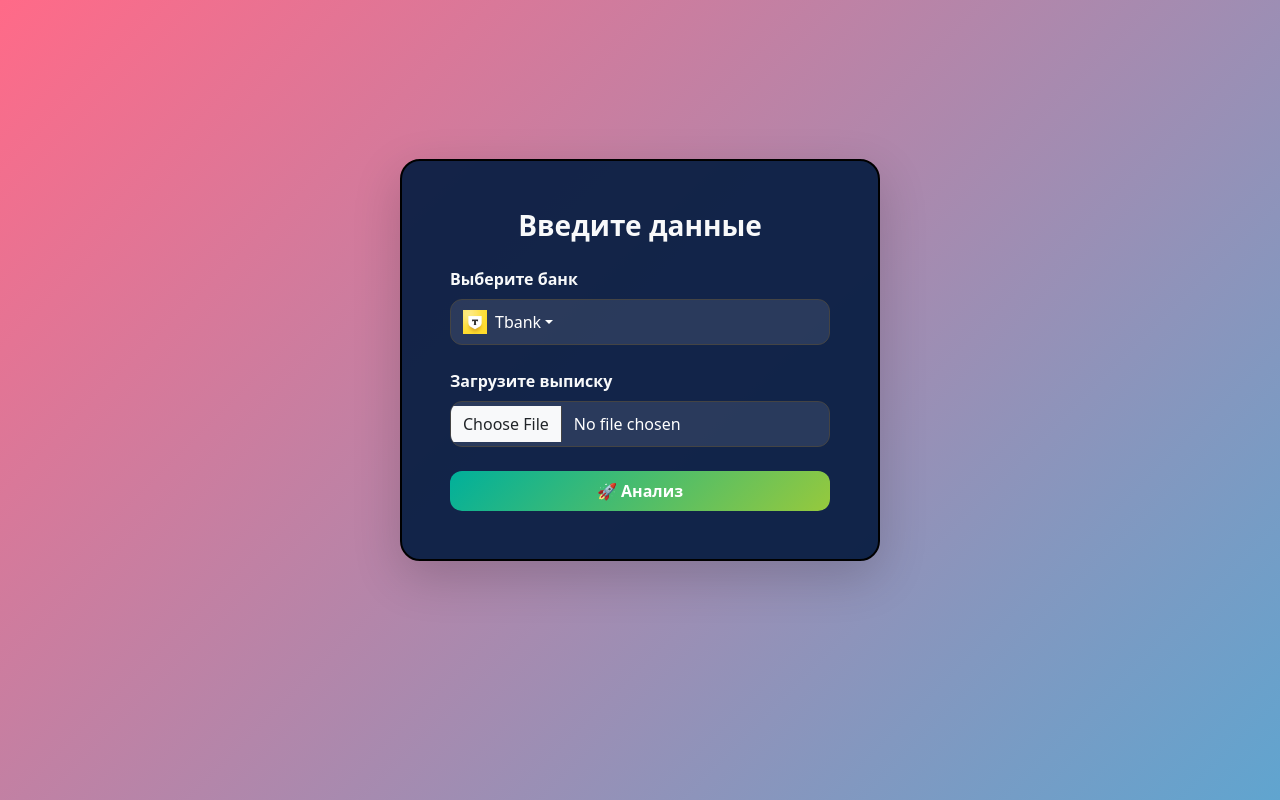
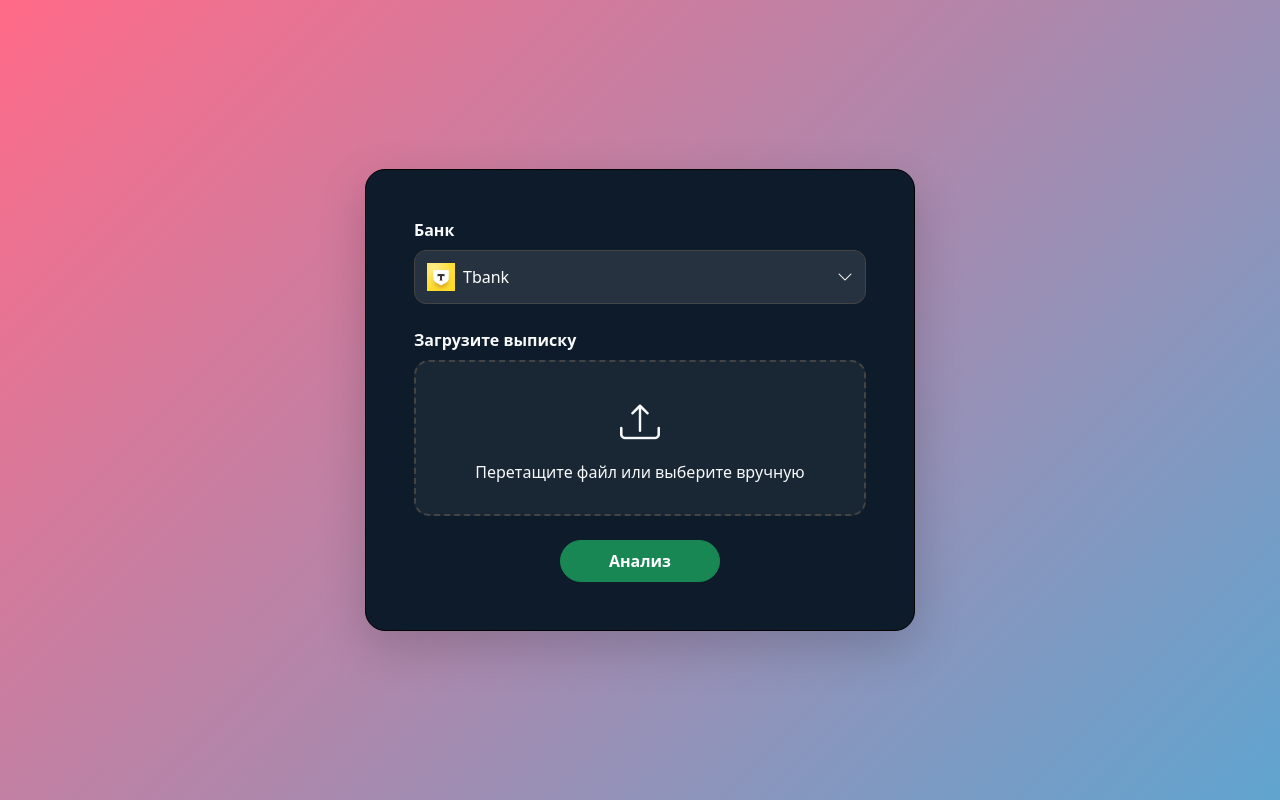
Before and after one commit to vzorvalpodrugu/Unbroke, a Django app: page /upload/ in a window 1280 px wide. Run offline with Django 5.2, Linux system fonts and the light colour scheme.

Commit message:
statement_form.html переделан Теперь имеет премиумный дизайн

```diff
--- a/core/templates/statement_form.html
+++ b/core/templates/statement_form.html
@@ -2,123 +2,228 @@
 {% load static %}
 
 {% block content %}
-<div class="d-flex justify-content-center align-items-center" style="height: 90vh;">
-    <div class="p-5 shadow-lg"
-         style="background: rgba(10, 31, 68, 0.95); border: 2px solid black; border-radius: 20px; width: 480px;">
+<div class="d-flex justify-content-center align-items-center vh-100">
+    <div class="card shadow-lg p-5"
+         style="background-color:#0d1b2a; border:1px solid #000; border-radius:20px; width:550px;">
 
-        <h3 class="text-center text-light mb-4 fw-bold">Введите данные</h3>
-
-        <form method="post" enctype="multipart/form-data">
+        <form method="post" enctype="multipart/form-data" id="statementForm">
             {% csrf_token %}
 
-            <!-- Выбор банка -->
+            <!-- Select Bank -->
             <div class="mb-4">
-				<label class="form-label text-light fw-semibold">Выберите банк</label>
-				<div class="dropdown">
-					<button class="btn btn-dark w-100 dropdown-toggle d-flex align-items-center" type="button" id="bankDropdown" data-bs-toggle="dropdown" aria-expanded="false">
-						<img id="selectedBankIcon" src="{% static 'icons/tbank.png' %}" class="me-2" style="width:24px; height:24px;">
+                <label class="form-label text-light fw-semibold">Банк</label>
+                <div class="position-relative">
+                    <button class="btn w-100 d-flex align-items-center justify-content-between bank-select"
+                            type="button" id="bankDropdownBtn">
+                        <span class="d-flex align-items-center">
+                            <img id="selectedBankIcon" src="{% static 'icons/tbank.png' %}" class="me-2" style="width:28px; height:28px;">
                             <span id="selectedBankText">Tbank</span>
+                        </span>
+                        <i class="bi bi-chevron-down text-light"></i>
                     </button>
-					<ul class="dropdown-menu w-100" aria-labelledby="bankDropdown">
-						<li><a class="dropdown-item d-flex align-items-center" data-value="Tbank" href="#"><img src="{% static 'icons/tbank.png' %}" class="me-2" style="width:24px; height:24px;">Tbank</a></li>
-						<li><a class="dropdown-item d-flex align-items-center" data-value="Sberbank" href="#"><img src="{% static 'icons/sberbank.png' %}" class="me-2" style="width:24px; height:24px;">Sberbank</a></li>
-						<li><a class="dropdown-item d-flex align-items-center" data-value="AlphaBank" href="#"><img src="{% static 'icons/alphabank.png' %}" class="me-2" style="width:24px; height:24px;">AlphaBank</a></li>
-						<li><a class="dropdown-item d-flex align-items-center" data-value="VTB" href="#"><img src="{% static 'icons/vtb.png' %}" class="me-2" style="width:24px; height:24px;">VTB</a></li>
-						<li><a class="dropdown-item d-flex align-items-center" data-value="Gazprombank" href="#"><img src="{% static 'icons/gazprombank.png' %}" class="me-2" style="width:24px; height:24px;">Gazprombank</a></li>
+
+                    <ul class="bank-dropdown list-unstyled p-0 m-0 shadow">
+                        <li class="bank-option d-flex align-items-center p-2" data-value="Tbank">
+                            <img src="{% static 'icons/tbank.png' %}" class="me-2" style="width:24px; height:24px;">Tbank
+                        </li>
+                        <li class="bank-option d-flex align-items-center p-2" data-value="Sberbank">
+                            <img src="{% static 'icons/sberbank.png' %}" class="me-2" style="width:24px; height:24px;">Sberbank
+                        </li>
+                        <li class="bank-option d-flex align-items-center p-2" data-value="AlphaBank">
+                            <img src="{% static 'icons/alphabank.png' %}" class="me-2" style="width:24px; height:24px;">AlphaBank
+                        </li>
+                        <li class="bank-option d-flex align-items-center p-2" data-value="VTB">
+                            <img src="{% static 'icons/vtb.png' %}" class="me-2" style="width:24px; height:24px;">VTB
+                        </li>
+                        <li class="bank-option d-flex align-items-center p-2" data-value="Gazprombank">
+                            <img src="{% static 'icons/gazprombank.png' %}" class="me-2" style="width:24px; height:24px;">Gazprombank
+                        </li>
                     </ul>
+
                     <input type="hidden" name="bank" id="bankInput" value="Tbank">
                 </div>
             </div>
 
-
-            <!-- Загрузка файла -->
+            <!-- File Upload -->
             <div class="mb-4">
                 <label class="form-label text-light fw-semibold">Загрузите выписку</label>
-                {{ form.file }}
+                <div class="upload-box d-flex flex-column justify-content-center align-items-center">
+                    <i class="bi bi-upload text-light fs-1 mb-2"></i>
+                    <span class="upload-text text-light">Перетащите файл или выберите вручную</span>
+                    <i class="bi bi-check-circle-fill text-success fs-2 mt-2 d-none" id="fileCheck"></i>
+                    <input class="file-input" type="file" name="file" accept=".csv,.xlsx,.xls">
+                </div>
             </div>
 
-            <!-- Кнопка -->
-            <button type="submit" class="btn btn-gradient w-100 py-2 fw-bold">
-                🚀 Анализ
+            <!-- Button -->
+            <div class="text-center">
+                <button type="submit" class="btn btn-success px-5 py-2 rounded-pill fw-semibold">
+                    Анализ
                 </button>
+            </div>
         </form>
     </div>
 </div>
 
 <style>
-    /* Поля */
-    select, input[type="file"] {
-        background: rgba(255, 255, 255, 0.1);
+/* Dropdown styles */
+.bank-select {
+    background: rgba(255,255,255,0.1);
     border: 1px solid #444;
     border-radius: 12px;
+    padding: 12px;
     color: #fff;
-        padding: 10px 12px;
     width: 100%;
-        transition: all 0.3s ease-in-out;
+    justify-content: space-between;
+    cursor: pointer;
+    transition: all 0.3s ease;
 }
-
-    select:focus, input[type="file"]:focus {
-        box-shadow: 0 0 10px rgba(0, 123, 255, 0.6);
+.bank-select:hover {
+    background: rgba(0,123,255,0.15);
     border-color: #007bff;
 }
 
-    /* Кнопка */
-    .btn-gradient {
-        background: linear-gradient(135deg, #00b09b, #96c93d);
-        color: white;
-        border: none;
-        border-radius: 12px;
-        transition: transform 0.2s ease-in-out;
+/* Белый текст выбранного банка всегда */
+.bank-select span#selectedBankText {
+    color: #fff;
 }
 
-    .btn-gradient:hover {
-        transform: scale(1.05);
-        background: linear-gradient(135deg, #00c9a7, #a1ff7a);
+/* Dropdown list */
+.bank-dropdown {
+    position: absolute;
+    top: 100%;
+    left: 0;
+    width: 100%;
+    background-color: #152a44;
+    border-radius: 12px;
+    overflow: hidden;
+    max-height: 0;
+    opacity: 0;
+    transition: max-height 0.4s ease, opacity 0.4s ease;
+    z-index: 10;
+}
+.bank-dropdown.show {
+    max-height: 500px;
+    opacity: 1;
 }
 
-    select option[data-icon] {
-        padding-left: 30px;
-        background-repeat: no-repeat;
-        background-size: 20px 20px;
-        background-position: left center;
+/* Dropdown options */
+.bank-dropdown .bank-option {
+    transition: background 0.3s;
+    cursor: pointer;
+    color: #fff;
+    border-bottom: none; /* убрали полосы между банками */
+}
+.bank-dropdown .bank-option:hover {
+    background: rgba(0,123,255,0.15);
 }
 
-    select option[value="Tbank"] { background-image: url("{% static 'icons/tbank.png' %}"); }
-    select option[value="Sberbank"] { background-image: url("{% static 'icons/sberbank.png' %}"); }
-    select option[value="AlphaBank"] { background-image: url("{% static 'icons/alphabank.png' %}"); }
-    select option[value="VTB"] { background-image: url("{% static 'icons/vtb.png' %}"); }
-    select option[value="Gazprombank"] { background-image: url("{% static 'icons/gazprombank.png' %}"); }
-
-	.dropdown-toggle {
-		background: rgba(255,255,255,0.1);
-		border: 1px solid #444;
-		border-radius: 12px;
-		color: #fff;
-		padding: 10px 12px;
-		transition: all 0.3s ease-in-out;
-		display: flex;
-		align-items: center;
+/* Upload box */
+.upload-box {
+    border: 2px dashed #444;
+    border-radius: 15px;
+    padding: 30px;
+    text-align: center;
+    cursor: pointer;
+    background: rgba(255,255,255,0.05);
+    transition: background 0.3s ease-in-out, border-color 0.3s, box-shadow 0.3s;
+    position: relative;
+}
+.upload-box:hover {
+    background: rgba(0,123,255,0.15);
+    border-color: #007bff;
+    box-shadow: 0 0 15px rgba(0,123,255,0.3);
+}
+.upload-text {
+    transition: color 0.2s ease-in-out;
+}
+.upload-box:hover .upload-text {
+    color: #00bfff;
+    font-weight: 500;
 }
 
-	.dropdown-toggle:focus {
-		box-shadow: 0 0 10px rgba(0,123,255,0.6);
-		border-color: #007bff;
+.file-input {
+    position: absolute;
+    top:0;
+    left:0;
+    width:100%;
+    height:100%;
+    opacity:0;
+    cursor:pointer;
+}
+
+#fileCheck {
+    transition: all 0.5s ease-in-out;
 }
 </style>
 
 <script>
-	document.querySelectorAll('.dropdown-item').forEach(item => {
-    item.addEventListener('click', function(e){
-        e.preventDefault();
-        const value = this.getAttribute('data-value');
-        const text = this.innerText;
-        const img = this.querySelector('img').getAttribute('src');
+document.addEventListener("DOMContentLoaded", function(){
 
-        document.getElementById('selectedBankText').innerText = text;
-        document.getElementById('selectedBankIcon').src = img;
-        document.getElementById('bankInput').value = value;
+    // Банковский dropdown
+    const bankBtn = document.getElementById('bankDropdownBtn');
+    const bankDropdown = document.querySelector('.bank-dropdown');
+    const bankInput = document.getElementById('bankInput');
+    const selectedBankText = document.getElementById('selectedBankText');
+    const selectedBankIcon = document.getElementById('selectedBankIcon');
+
+    bankBtn.addEventListener('click', (e) => {
+        e.stopPropagation();
+        bankDropdown.classList.toggle('show');
+    });
+
+    document.querySelectorAll('.bank-option').forEach(option => {
+        option.addEventListener('click', () => {
+            const value = option.getAttribute('data-value');
+            const text = option.innerText.trim();
+            const img = option.querySelector('img').getAttribute('src');
+
+            bankInput.value = value;
+            selectedBankText.innerText = text;
+            selectedBankIcon.src = img;
+
+            bankDropdown.classList.remove('show');
         });
     });
 
+    // Закрытие dropdown при клике вне
+    document.addEventListener('click', (e) => {
+        if(!bankBtn.contains(e.target) && !bankDropdown.contains(e.target)) {
+            bankDropdown.classList.remove('show');
+        }
+    });
+
+    // Upload box
+    document.querySelectorAll('.upload-box').forEach(box => {
+        const fileInput = box.querySelector('.file-input');
+        const uploadText = box.querySelector('.upload-text');
+        const fileCheck = box.querySelector('#fileCheck');
+
+        let clickLock = false;
+
+        box.addEventListener('click', e => {
+            if (!clickLock) {
+                clickLock = true;
+                fileInput.click();
+            }
+        });
+
+        fileInput.addEventListener('click', e => e.stopPropagation());
+
+        fileInput.addEventListener('change', () => {
+            clickLock = false;
+            if (fileInput.files.length > 0) {
+                uploadText.textContent = fileInput.files[0].name;
+                fileCheck.classList.remove('d-none');
+                fileCheck.style.transform = 'scale(1.3)';
+                setTimeout(()=> fileCheck.style.transform='scale(1)', 300);
+            } else {
+                uploadText.textContent = "Перетащите файл или выберите вручную";
+                fileCheck.classList.add('d-none');
+            }
+        });
+    });
+
+});
 </script>
 {% endblock %}
```
Lines whose indentation alone changed are shown as unchanged.
